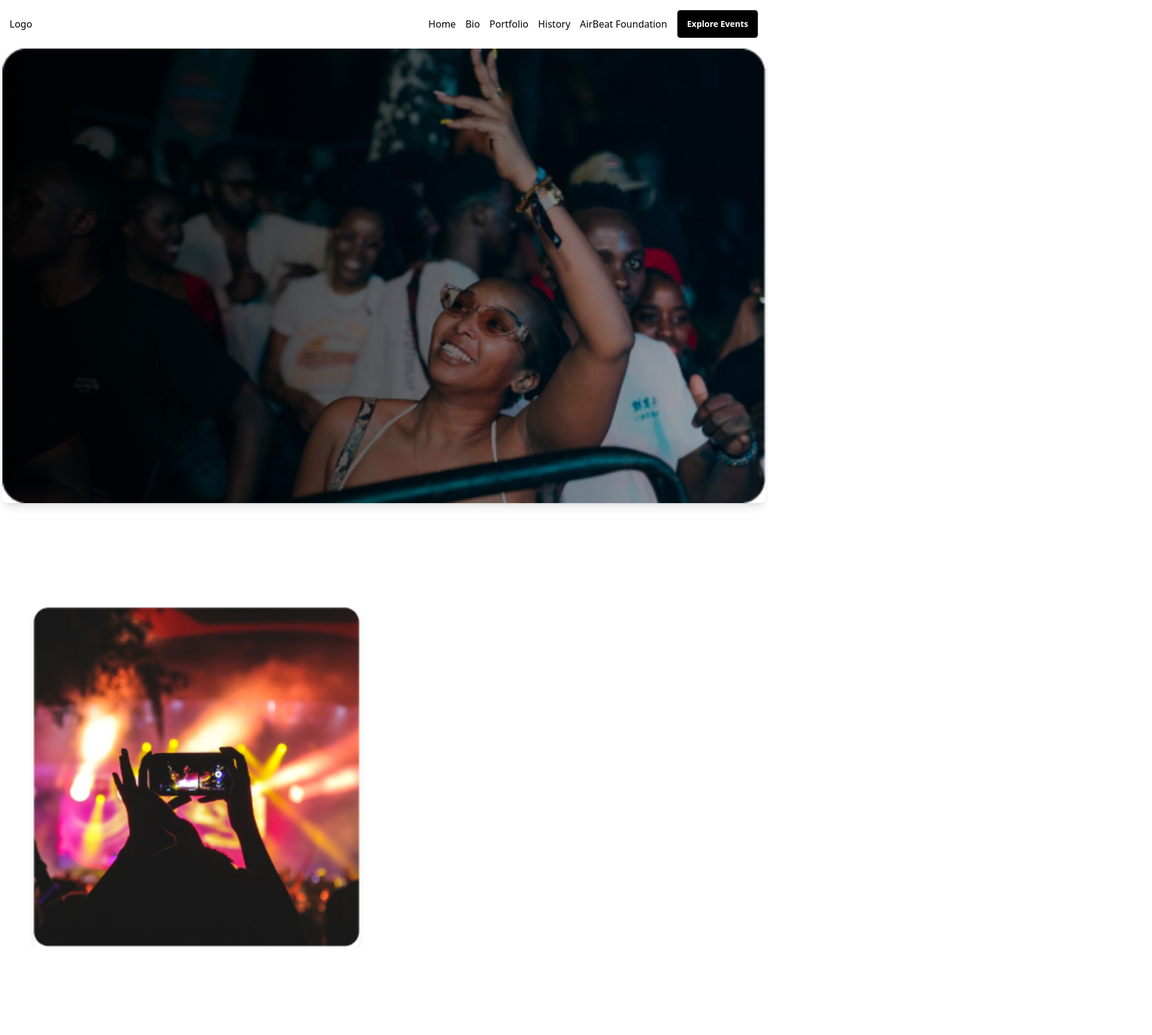
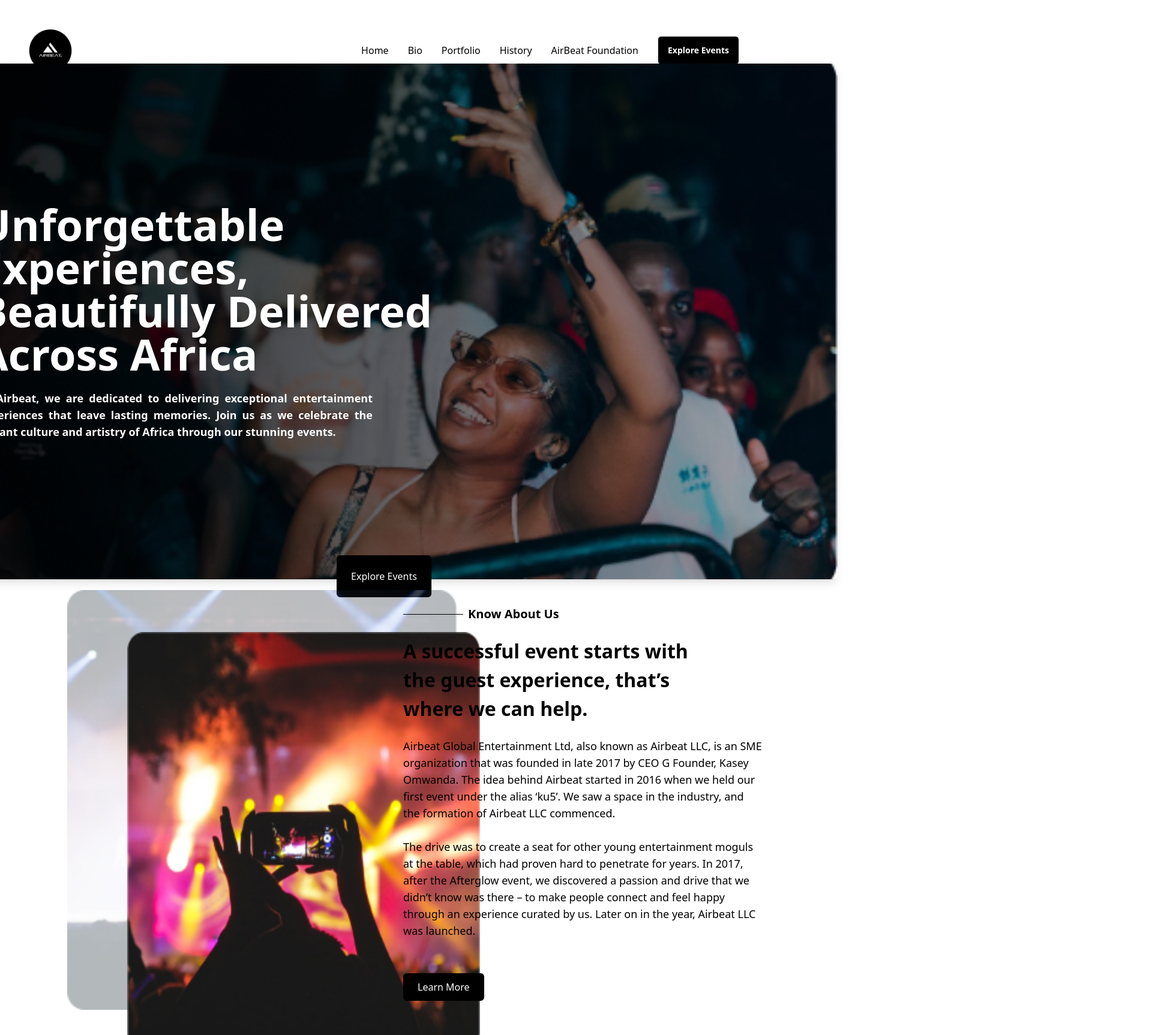
Before and after one commit to Mgridgelabs/Airbeat, a React (Vite) app in the folder airbeat/: page / in a window 1280 px wide. Shown: the top 1726 px of the page at 60% size, 1920 px wide, since content can reach past the window. Before the commit the page ends 1579 px from the top, so only its background shows below. Built offline with nearby package versions, Linux system fonts and the light colour scheme.

Commit message:
updates hero section

```diff
--- /dev/null
+++ b/airbeat/src/Component/Hero.jsx
@@ -0,0 +1,37 @@
+import React from "react";
+import image1 from '../assets/image1.png';
+
+const Hero = () => {
+    return (
+        <section className="h-screen flex flex-col justify-center items-center text-center bg-white">
+            <div className="w-[1512px] h-[860px] relative">
+                <img
+                    src={image1}
+                    alt="Center image"
+                    className="w-full h-full object-cover rounded-lg shadow-lg"
+                />
+
+                {/* Left-Aligned Text */}
+                <div className="absolute inset-0 flex flex-col justify-center items-start pl-20">
+                    <h1 className="w-[775px] text-white text-7xl font-black leading-[72px] text-left">
+                        Unforgettable Experiences, Beautifully Delivered Across Africa
+                    </h1>
+                    <p className="w-[657px] text-lg text-white font-semibold leading-7 mt-6 text-justify">
+                        At Airbeat, we are dedicated to delivering exceptional entertainment
+                        experiences that leave lasting memories. Join us as we celebrate the
+                        vibrant culture and artistry of Africa through our stunning events.
+                    </p>
+                </div>
+
+                {/* Centered Button at Bottom */}
+                <div className="absolute bottom-[-7px] left-1/2 -translate-x-1/2 ">
+                    <a href="#" className="bg-black text-white hover:bg-gray-700 px-6 py-6 w-64 h-12 rounded-md transition duration-300 ease-in-out">
+                        Explore Events
+                    </a>
+                </div>
+            </div>
+        </section>
+    );
+};
+
+export default Hero;
--- a/airbeat/src/Component/Navbar.jsx
+++ b/airbeat/src/Component/Navbar.jsx
@@ -1,12 +1,15 @@
 
 import React from 'react';
+import airbeat from '../assets/airbeat.png'
 
 function Navbar() {
     return (
         <nav className="navbar bg-white  p-4">
             <div className="container mx-auto flex justify-between items-center">
-                <div className="">Logo</div>
-                <div className="flex items-center gap-4">
+                <div className="w-[72px] h-[72px]">
+                    <img src={airbeat} alt="Logo" className="w-full h-full object-cover"/>
+                </div>
+                <div className="flex items-center gap-8">
                     <a href="#" className="text-primary-black hover:text">Home</a>
                     <a href="#" className="text-primary-black hover:text">Bio</a>
                     <a href="#" className="text-primary-black hover:text">Portfolio</a>
--- a/airbeat/src/pages/Home.jsx
+++ b/airbeat/src/pages/Home.jsx
@@ -1,22 +1,63 @@
-import React from 'react'
-import image1 from '../assets/image1.png';
+import React from 'react';
+import image3 from '../assets/image3.png';
 import image2 from '../assets/image2.png';
 import Navbar from "../Component/Navbar";
-
+import Hero from '../Component/Hero';
 
 function Home() {
     return (
-        <div className='bg-cover bg-center h-screen bg-white text-black'>
+        <div className='bg-white text-black m-8'>
             <Navbar />
-            <div className='flex flex-col items-center justify-center min-h-screen px-4'>
-                <div className="w-[1272px] h-[758px]/* ">
-                    <img src={image1} alt='center image' className='w-full rounded-lg shadow-lg' />
+            <Hero />
+
+            {/* Section with Overlapping Image 2 and Image 3 */}
+            <div className="relative flex justify-between items-center mt-12 w-full">
+
+                {/* Image 2 on the Left (Increased Size) */}
+                <div className="w-1/2 h-[700px] relative z-10">
+                    <img src={image2} alt="image" className='absolute w-[650px] h-[700px] bottom-[-70px] left-[180px] rounded-lg'/>
                 </div>
-                <div className="relative w-full flex justify-end mt-10 ">
-                    <img src={image2} alt="right image" className='absolute w-[543px] h-[566px] bottom-[-700px] left-10 rounded-lg shadow-lg' />
+
+                {/* Text Content on the Right */}
+                <div className="w-1/2 ml-[20px] z-20 relative flex flex-col items-start pl-8">
+                    {/* Short Line and Bold Heading */}
+                    <div className="flex items-center mb-6 h-19">
+                        <div className="w-[100px] border-t border-black mr-2"></div> {/* Shortened line */}
+                        <h2 className="font-bold text-black text-xl">Know About Us</h2>
+                    </div>
+
+                    {/* Event Experience Description (Increased Font Size to 32px) */}
+                    <h3 className="text-bold-black text-[32px] font-semibold mb-6 mr-10"> {/* Increased text size to 32px */}
+                        A successful event starts with
+                        < br></br>
+                        the guest experience, that’s
+                        <br></br>
+                        where we can help.
+                    </h3>
+
+                    {/* Paragraph Text */}
+                    <p className='text-black text-lg leading-7 size-18 w-[599px] h-[380px]'>
+                        Airbeat Global Entertainment Ltd, also known as Airbeat LLC, is an SME organization that was founded in late 2017 by CEO G Founder, Kasey Omwanda. The idea behind Airbeat started in 2016 when we held our first event under the alias ‘ku5’. We saw a space in the industry, and the formation of Airbeat LLC commenced.
+                        <br /><br />
+                        The drive was to create a seat for other young entertainment moguls at the table, which had proven hard to penetrate for years. In 2017, after the Afterglow event, we discovered a passion and drive that we didn’t know was there – to make people connect and feel happy through an experience curated by us. Later on in the year, Airbeat LLC was launched.
+                    </p>
+
+                    {/* Button */}
+                    <div className="mt-6">
+                        <a href="#" className="bg-black text-white hover:bg-gray-700 px-6 py-3 rounded-md transition duration-300 ease-in-out">
+                            Learn More
+                        </a>
+                    </div>
+                </div>
+
+                {/* Overlapping Image 3 on Top of Image 2 (Increased Size) */}
+                <div className="absolute bottom-[532px] left-[40px] w-[6550px] h-[580x] z-5">
+                    <img src={image3} alt="image" className='absolute w-[650px] h-[700px] bottom-[-532px] left-[40px] mt-3 rounded-lg'/>
                 </div>
             </div>
+
         </div>
-    )
+    );
 }
+
 export default Home;
```
Also changed, not shown: airbeat/src/assets/image3.png (added), airbeat/src/index.css (line endings or trailing spaces), 1 other file (tests, documents, lock files or other folders).
